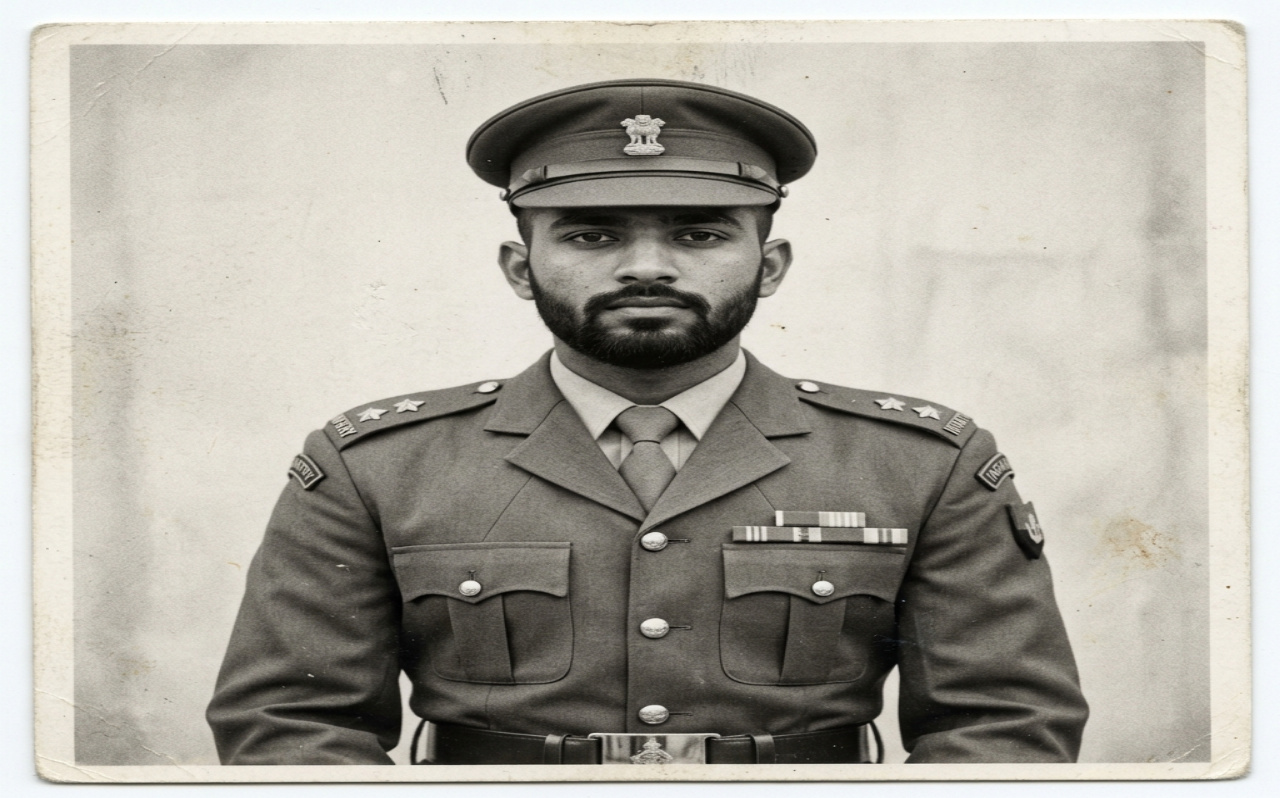
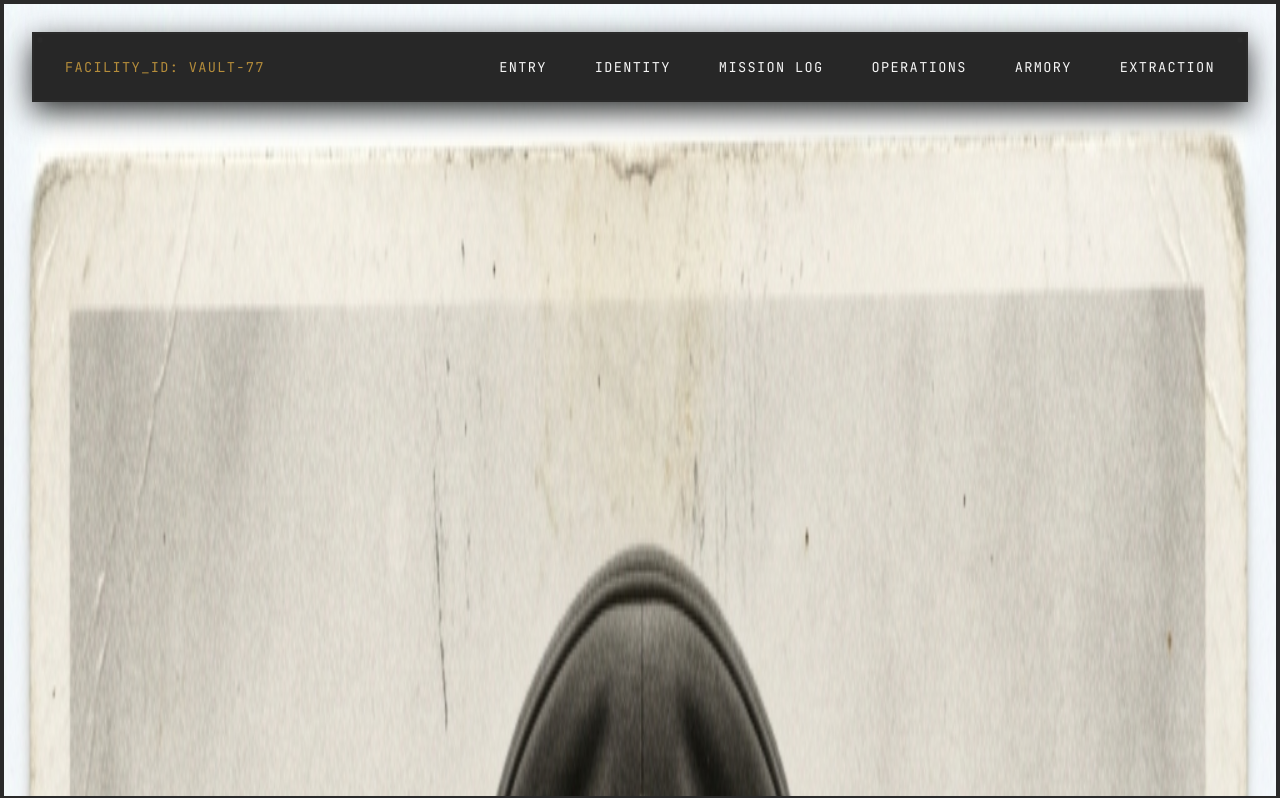
Before and after one commit to animeshtiwari018/Personal-Portfolio-New-, a Next.js app: page / in a window 1280 px wide. Shown: the top 798 px of the page. Built offline with nearby package versions, Linux system fonts and the light colour scheme.

Commit message:
feat: build military-themed portfolio site with modular components and layout framework

```diff
--- a/app/layout.js
+++ b/app/layout.js
@@ -1,42 +1,86 @@
-import { Bebas_Neue, Special_Elite, Courier_Prime, Caveat } from "next/font/google";
-import "./globals.css";
-
-const bebasNeue = Bebas_Neue({
-  variable: "--font-bebas-neue",
-  weight: "400",
-  subsets: ["latin"],
-});
-
-const specialElite = Special_Elite({
-  variable: "--font-special-elite",
-  weight: "400",
-  subsets: ["latin"],
-});
-
-const courierPrime = Courier_Prime({
-  variable: "--font-courier-prime",
-  weight: ["400", "700"],
-  subsets: ["latin"],
-});
-
-const caveat = Caveat({
-  variable: "--font-caveat",
-  weight: ["400", "700"],
-  subsets: ["latin"],
-});
+import './globals.css';
+import Link from 'next/link';
 
 export const metadata = {
-  title: "RESTRICTED // PERSONNEL RECORD: TIWARI, A.",
-  description: "Indian Military Archive Office - Personnel dossier file for Tiwari, Animesh (Full Stack Developer)",
+  title: 'BLACK SITE // THE VAULT',
+  description: 'Restricted underground facility.',
 };
 
 export default function RootLayout({ children }) {
   return (
-    <html
-      lang="en"
-      className={`${bebasNeue.variable} ${specialElite.variable} ${courierPrime.variable} ${caveat.variable} h-full antialiased`}
-    >
-      <body className="min-h-full flex flex-col bg-zinc-950 text-zinc-100">{children}</body>
+    <html lang="en">
+      <body>
+        <div className="bg-blueprint-grid"></div>
+
+        <div className="layout-wrapper" style={{ position: 'relative', zIndex: 10 }}>
+          {/* Facility Borders */}
+          <div style={{ position: 'fixed', top: 0, left: 0, right: 0, height: '4px', backgroundColor: 'var(--border-color)', zIndex: 100 }}></div>
+          <div style={{ position: 'fixed', bottom: 0, left: 0, right: 0, height: '4px', backgroundColor: 'var(--border-color)', zIndex: 100 }}></div>
+          <div style={{ position: 'fixed', top: 0, bottom: 0, left: 0, width: '4px', backgroundColor: 'var(--border-color)', zIndex: 100 }}></div>
+          <div style={{ position: 'fixed', top: 0, bottom: 0, right: 0, width: '4px', backgroundColor: 'var(--border-color)', zIndex: 100 }}></div>
+
+          <nav className="nav-container steel-panel">
+            <div className="text-mono" style={{ color: 'var(--accent-amber)' }}>
+              FACILITY_ID: VAULT-77
+            </div>
+            <ul className="nav-links text-mono">
+              <li><Link href="#entry">ENTRY</Link></li>
+              <li><Link href="#identity">IDENTITY</Link></li>
+              <li><Link href="#mission-log">MISSION LOG</Link></li>
+              <li><Link href="#operations">OPERATIONS</Link></li>
+              <li><Link href="#armory">ARMORY</Link></li>
+              <li><Link href="#extraction">EXTRACTION</Link></li>
+            </ul>
+          </nav>
+
+          <main>
+            {children}
+          </main>
+        </div>
+
+        <style dangerouslySetInnerHTML={{__html: `
+          .nav-container {
+            position: fixed;
+            top: 2rem;
+            left: 2rem;
+            right: 2rem;
+            z-index: 50;
+            display: flex;
+            justify-content: space-between;
+            align-items: center;
+            padding: 1.5rem 2rem;
+            background-color: rgba(28, 28, 28, 0.95);
+            backdrop-filter: blur(10px);
+          }
+
+          .nav-links {
+            display: flex;
+            gap: 3rem;
+            list-style: none;
+          }
+
+          .nav-links a {
+            transition: color 0.2s ease;
+          }
+
+          .nav-links a:hover {
+            color: var(--accent-amber);
+          }
+
+          @media (max-width: 1024px) {
+            .nav-container {
+              flex-direction: column;
+              gap: 1rem;
+              padding: 1rem;
+            }
+            .nav-links {
+              gap: 1.5rem;
+              flex-wrap: wrap;
+              justify-content: center;
+            }
+          }
+        `}} />
+      </body>
     </html>
   );
 }
```
